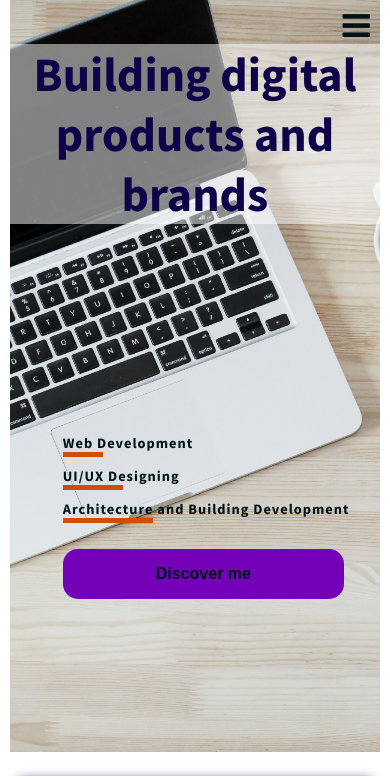
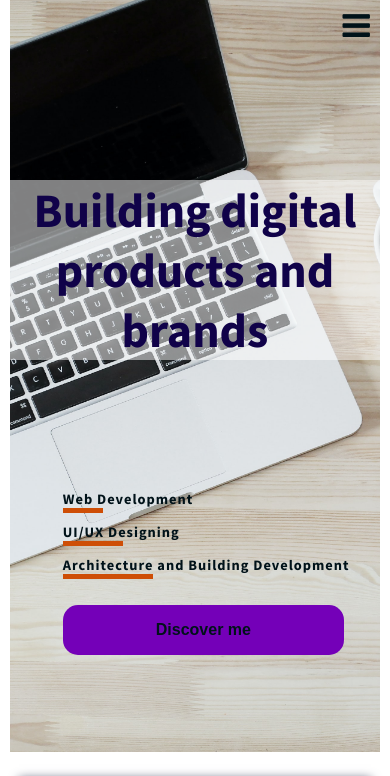
Before and after one commit to IchaCoder/My-Portfolio, a plain HTML site: page index.html in a window 390 px wide. Shown: the top 776 px of the page. Drawn offline with nearby package versions, Linux system fonts and the light colour scheme; no server answers.

Commit message:
adding responsiveness
adding responsiveness

```diff
--- a/style.css
+++ b/style.css
@@ -594,7 +594,7 @@ footer{
 }
 @media only screen and (max-width: 400px){
     .home-opt-one{
-        margin-top: -11em;
+        margin-top: -9em;
     }
     .discover{
         margin-top: 1em;
@@ -619,7 +619,7 @@ footer{
         margin-left: -1em;
     }
     .home-opt-two{
-        margin-top: -2em;
+        margin-top: -0.5gitem;
         text-align: center;
     }
 }
```
